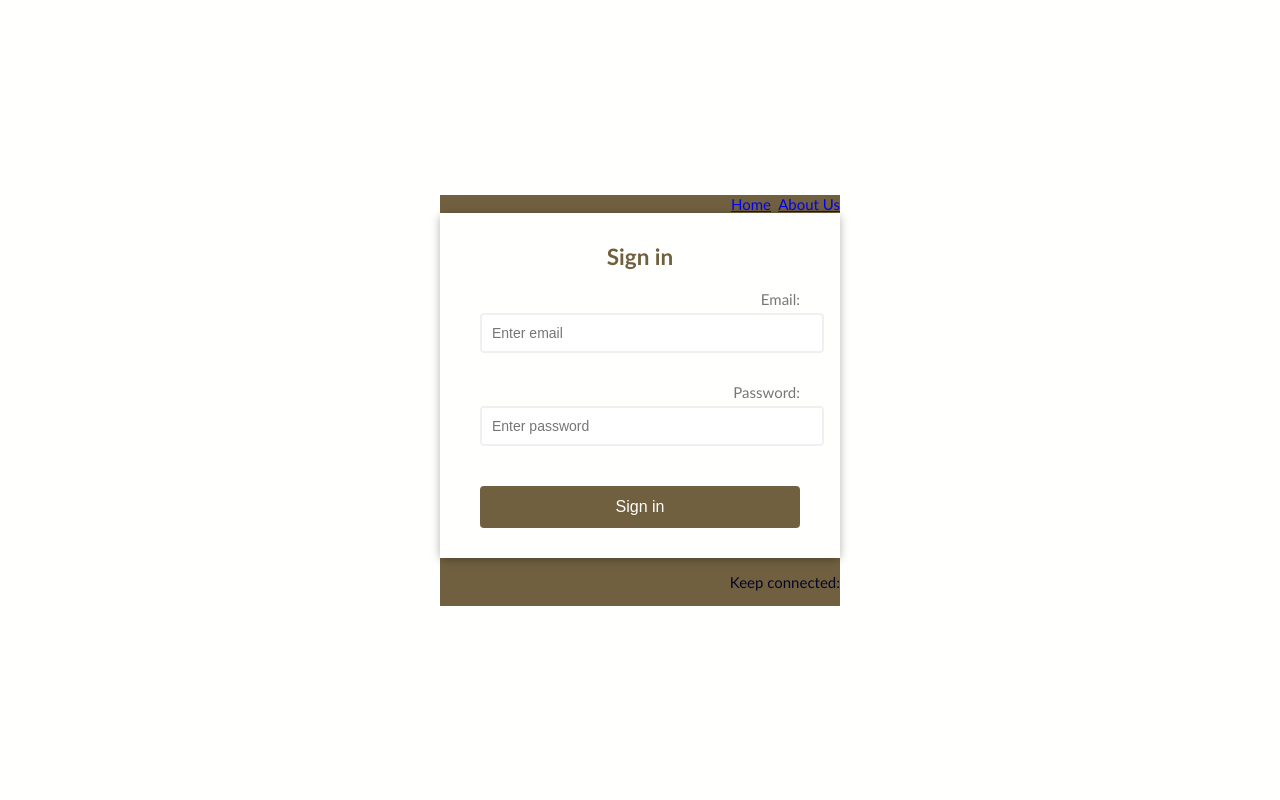
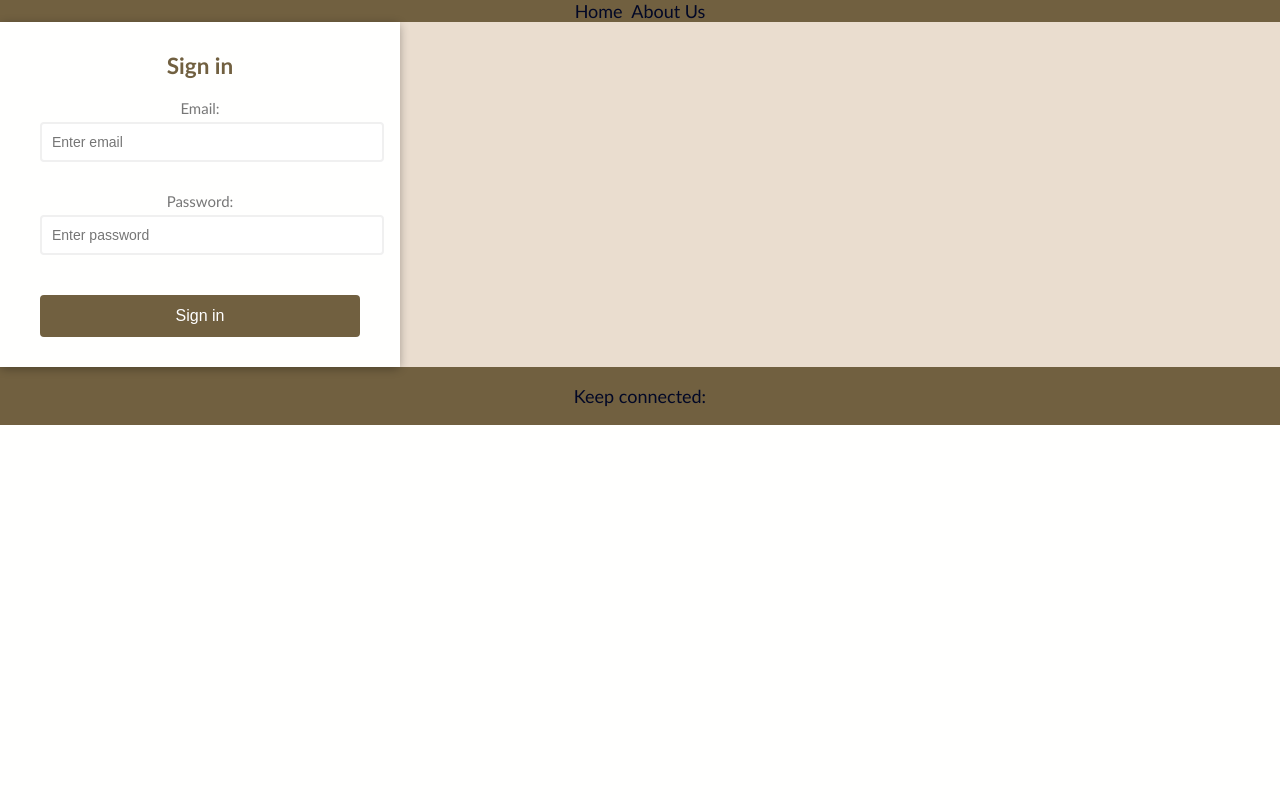
Before and after one commit to JiachZh/flaskblog, a Flask app: page /login in a window 1280 px wide. Run offline with Flask 2, Linux system fonts and the light colour scheme.

Commit message:
style nav & change blog name

```diff
--- a/blog/static/style.css
+++ b/blog/static/style.css
@@ -1,19 +1,34 @@
 html,
 body {
+  margin: 0;
   background-color: #fffffe;
+  font-family: "Gill Sans", sans-serif;
 }
 
-#nav {
+#navcontainer {
+  position: fixed;
+  width: 100%;
+  z-index: 99;
+  top: 0;
   color: #020826;
-  font-family: "Gill Sans", sans-serif;
-  font-size: 15px;
+  font-size: 18px;
+  text-align: center;
   background-color: #716040;
-  text-align: right;
+}
+
+#navcontainer a:link,
+visited {
+  text-decoration: none;
+  color: #020826;
+}
+#navcontainer a:hover {
+  color: #020826;
+  background-color: #eaddcf;
+  cursor: pointer;
 }
 
 #content {
   color: #020826;
-  font-family: "Gill Sans", sans-serif;
   font-size: 15px;
   background-color: #eaddcf;
 }
@@ -21,7 +36,6 @@ body {
 /*form*/
 #formcontainer {
   box-sizing: border-box;
-  font-family: "Gill Sans", sans-serif;
   display: flex;
   align-items: center;
   justify-content: center;
--- a/blog/templates/layout.html
+++ b/blog/templates/layout.html
@@ -3,20 +3,22 @@
   <head>
     <meta charset="UTF-8" />
     <meta name="viewport" content="width=device-width, initial-scale=1.0" />
-    <title>My Wonderful Site</title>
+    <title>Jcable</title>
+    <link rel="icon" href="data:,">
     <link
       rel="stylesheet"
       type="text/css"
       href="{{ url_for('static',filename='style.css') }}"
     />
   </head>
+
   <body>
-    <div id="header"></div>
-    <nav id="nav">
+
+   <nav id="navcontainer" >
       <a href="{{url_for('home')}}">Home</a>&nbsp
       <a href="{{url_for('about')}}">About Us</a>
 
-      <div id="content">{% block content %} {% endblock %}</div>
+    <div id="content">{% block content %} {% endblock %}</div>
     </div>
     <div id="footer">
       <p>Keep connected:</p>
```
